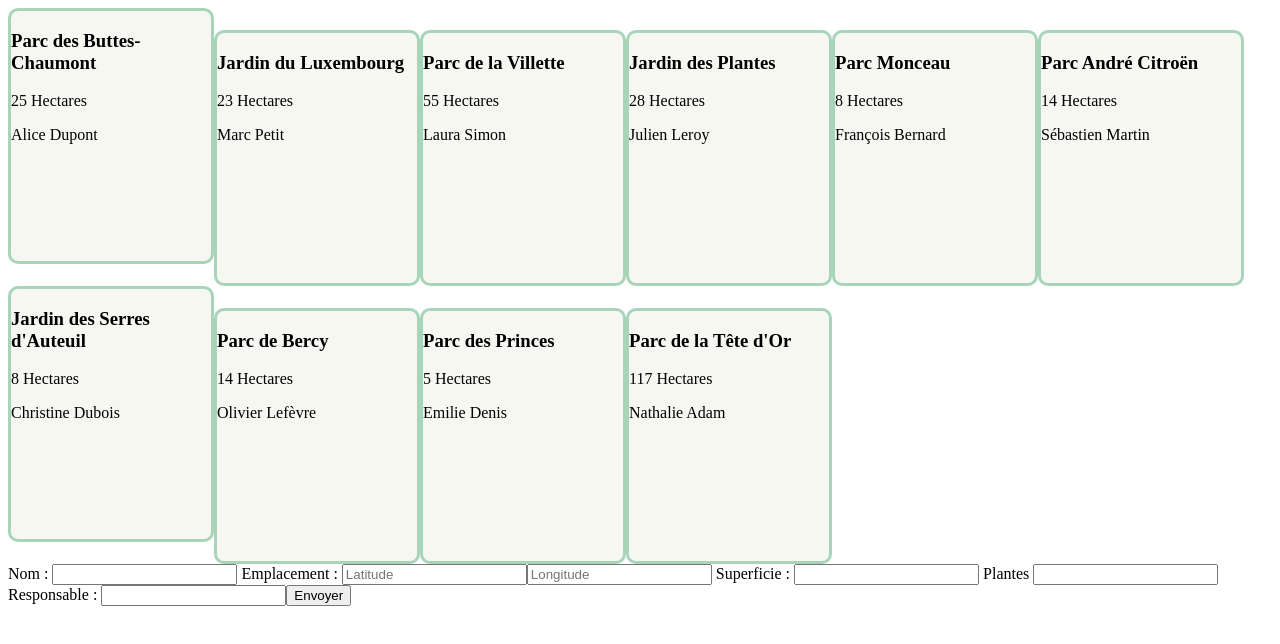
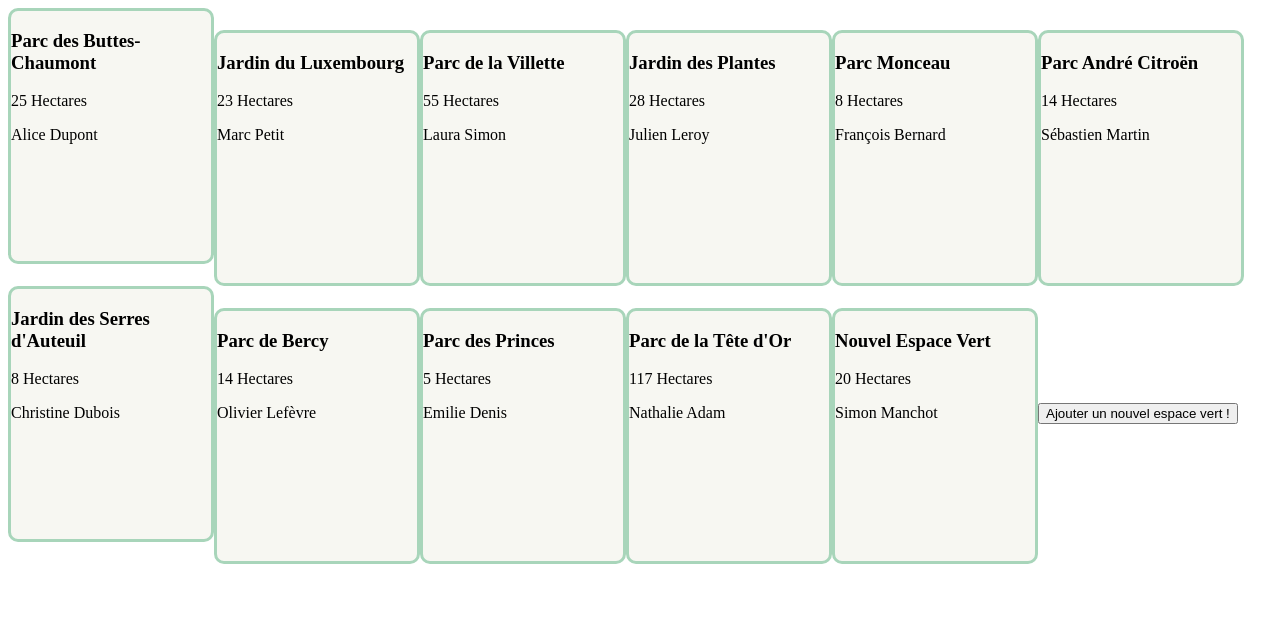
Before and after one commit to Aeltiel/GreenCity, an Angular app: page / in a window 1280 px wide. Shown: the top 644 px of the page. Built offline with nearby package versions, Linux system fonts and the light colour scheme; data requests are answered from the project's data file.

Commit message:
feat : déplacement du formulaire d'ajout d'espace vert dans une page dédié

```diff
--- a/src/app/Composants/green-space/green-space.component.ts
+++ b/src/app/Composants/green-space/green-space.component.ts
@@ -1,10 +1,10 @@
 import { Component, input } from '@angular/core';
-import { RouterLink, RouterOutlet } from '@angular/router';
+import { RouterLink } from '@angular/router';
 import { GreenSpace } from '../../Models/greenSpace.model';
 
 @Component({
   selector: 'app-green-space',
-  imports: [RouterLink, RouterOutlet],
+  imports: [RouterLink],
   templateUrl: './green-space.component.html',
   styleUrl: './green-space.component.scss',
 })
--- a/src/app/Pages/home-page/home-page.component.html
+++ b/src/app/Pages/home-page/home-page.component.html
@@ -2,27 +2,4 @@
 <app-green-space [space]="greenSpace"></app-green-space>
 }
 
-<form [formGroup]="form" (ngSubmit)="onSubmit()">
-  <label>
-    Nom :
-    <input type="text" formControlName="nom" />
-  </label>
-  <label>
-    Emplacement :
-    <input type="number" formControlName="latitude" placeholder="Latitude" />
-    <input type="number" formControlName="longitude" placeholder="Longitude" />
-  </label>
-  <label>
-    Superficie :
-    <input type="number" formControlName="superficie" />
-  </label>
-  <label>
-    Plantes
-    <input type="" formControlName="plantes" />
-  </label>
-  <label>
-    Responsable :
-    <input type="text" formControlName="responsable" />
-  </label>
-  <button type="submit">Envoyer</button>
-</form>
+<button routerLink="/spaceForm">Ajouter un nouvel espace vert !</button>
--- a/src/app/Pages/home-page/home-page.component.ts
+++ b/src/app/Pages/home-page/home-page.component.ts
@@ -2,37 +2,15 @@ import { Component, OnInit } from '@angular/core';
 import { GreenSpaceComponent } from '../../Composants/green-space/green-space.component';
 import { GreenSpaceSService } from '../../Services/green-space-s.service';
 import { GreenSpace } from '../../Models/greenSpace.model';
-import { FormGroup, FormControl, ReactiveFormsModule } from '@angular/forms';
+import { RouterLink } from '@angular/router';
 @Component({
   selector: 'app-home-page',
-  imports: [GreenSpaceComponent, ReactiveFormsModule],
+  imports: [GreenSpaceComponent, RouterLink],
   templateUrl: './home-page.component.html',
   styleUrl: './home-page.component.scss',
   providers: [GreenSpaceSService],
 })
 export class HomePageComponent implements OnInit {
-  form: FormGroup = new FormGroup({
-    nom: new FormControl(''),
-    latitude: new FormControl(''),
-    longitude: new FormControl(''),
-    superficie: new FormControl(''),
-    plantes: new FormControl(''),
-    responsable: new FormControl(''),
-  });
-
-  onSubmit() {
-    const data = this.form.value;
-    console.log(data);
-    this.greenSpaceService.postGreenSpace(data).subscribe({
-      next: (newSpace) => {
-        newSpace = data;
-      },
-      error: (err) => {
-        console.log("Erreur dans la récupérétion de l'espace", err);
-      },
-    });
-  }
-
   greenSpaces: GreenSpace[] = [];
 
   ngOnInit(): void {
--- /dev/null
+++ b/src/app/Pages/space-form/space-form.component.html
@@ -0,0 +1,24 @@
+<form [formGroup]="form" (ngSubmit)="onSubmit()">
+  <label>
+    Nom :
+    <input type="text" formControlName="nom" />
+  </label>
+  <label>
+    Emplacement :
+    <input type="number" formControlName="latitude" placeholder="Latitude" />
+    <input type="number" formControlName="longitude" placeholder="Longitude" />
+  </label>
+  <label>
+    Superficie :
+    <input type="number" formControlName="superficie" />
+  </label>
+  <label>
+    Plantes
+    <input type="" formControlName="plantes" />
+  </label>
+  <label>
+    Responsable :
+    <input type="text" formControlName="responsable" />
+  </label>
+  <button type="submit">Envoyer</button>
+</form>
--- /dev/null
+++ b/src/app/Pages/space-form/space-form.component.ts
@@ -0,0 +1,40 @@
+import { Component, inject } from '@angular/core';
+import { GreenSpaceSService } from '../../Services/green-space-s.service';
+import { FormGroup, FormControl, ReactiveFormsModule } from '@angular/forms';
+import { Router } from '@angular/router';
+
+@Component({
+  selector: 'app-space-form',
+  imports: [ReactiveFormsModule],
+  templateUrl: './space-form.component.html',
+  styleUrl: './space-form.component.scss',
+  providers: [GreenSpaceSService],
+})
+export class SpaceFormComponent {
+  constructor(private greenSpaceService: GreenSpaceSService) {}
+
+  private router = inject(Router);
+
+  form: FormGroup = new FormGroup({
+    nom: new FormControl(''),
+    latitude: new FormControl(''),
+    longitude: new FormControl(''),
+    superficie: new FormControl(''),
+    plantes: new FormControl(''),
+    responsable: new FormControl(''),
+  });
+
+  onSubmit() {
+    const data = this.form.value;
+    console.log(data);
+    this.greenSpaceService.postGreenSpace(data).subscribe({
+      next: (newSpace) => {
+        newSpace = data;
+        this.router.navigate(['/']);
+      },
+      error: (err) => {
+        console.log("Erreur dans la récupérétion de l'espace", err);
+      },
+    });
+  }
+}
--- a/src/app/app.component.ts
+++ b/src/app/app.component.ts
@@ -1,10 +1,9 @@
 import { Component } from '@angular/core';
 import { RouterOutlet } from '@angular/router';
-import { HomePageComponent } from './Pages/home-page/home-page.component';
 
 @Component({
   selector: 'app-root',
-  imports: [RouterOutlet, HomePageComponent],
+  imports: [RouterOutlet],
   templateUrl: './app.component.html',
   styleUrl: './app.component.scss',
 })
--- a/src/app/app.routes.ts
+++ b/src/app/app.routes.ts
@@ -1,8 +1,10 @@
 import { Routes } from '@angular/router';
 import { HomePageComponent } from './Pages/home-page/home-page.component';
 import { GreenSpaceDetailComponent } from './Pages/green-space-detail/green-space-detail.component';
+import { SpaceFormComponent } from './Pages/space-form/space-form.component';
 
 export const routes: Routes = [
   { path: '', component: HomePageComponent },
   { path: 'space/:id', component: GreenSpaceDetailComponent },
+  { path: 'spaceForm', component: SpaceFormComponent },
 ];
--- a/src/db.json
+++ b/src/db.json
@@ -199,6 +199,15 @@
         "Alice Bernard",
         "Victor Simon"
       ]
+    },
+    {
+      "id": "4622",
+      "nom": "Nouvel Espace Vert",
+      "latitude": 15.3,
+      "longitude": 158.2,
+      "superficie": 20,
+      "plantes": "Rosiers, Géranium, Sapins",
+      "responsable": "Simon Manchot"
     }
   ]
 }
```
Also changed, not shown: src/app/Pages/space-form/space-form.component.scss (added), 1 other file (tests, documents, lock files or other folders).
